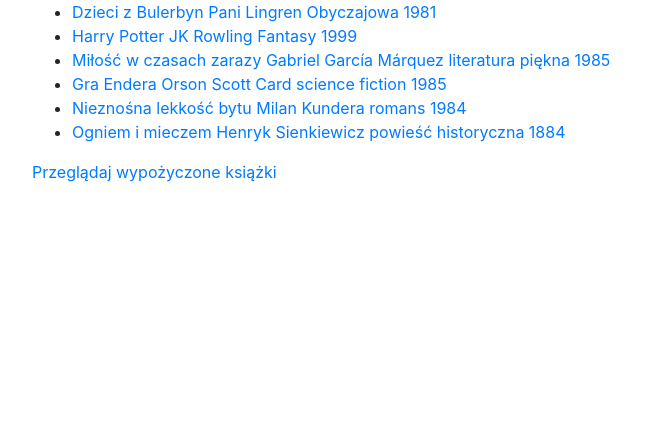
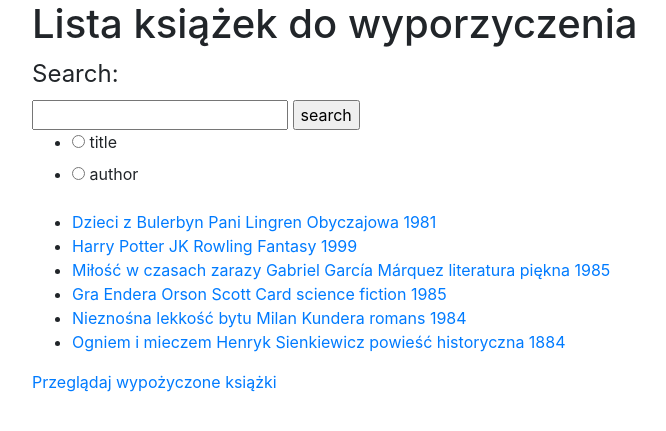
Before and after one commit to DamianPluskwa/library_app, a Django app: page /library/ in a window 1280 px wide. Shown: the top 431 px of the page, without its empty margins (53-719 px from the left). Run offline with Django 3.2, Linux system fonts and the light colour scheme; data comes from the database, SQL or seed files in the repository; both versions use the stored data as it was after the commit; some libraries are stand-ins or nearby versions.

Commit message:
dodanie filtrowania po tytule lub autorze

```diff
--- /dev/null
+++ b/biblioteka/library/forms.py
@@ -0,0 +1,9 @@
+from django import forms
+
+
+class SearchForm(forms.Form):
+    search_text = forms.CharField(label='Search field', max_length=100)
+    search_category = forms.ChoiceField(widget=forms.RadioSelect, choices=[
+        ('title', 'title'),
+        ('author', 'author')
+    ])
--- a/biblioteka/library/templates/library/list.html
+++ b/biblioteka/library/templates/library/list.html
@@ -4,6 +4,17 @@
 {% block title%}Lista dostępnych książek{% endblock %}
 
 {% block content%}
+<h1>Lista książek do wyporzyczenia</h1>
+
+<form method="post">
+  {% csrf_token %}
+  <fieldset>
+    <legend>Search:</legend>
+    {{ form.search_text }}
+    <input type="submit" value="search"><br>
+    {{form.search_category}}
+  </fieldset>
+</form>
 
 {% if books %}
 <ul>
--- a/biblioteka/library/templates/library/rented_list.html
+++ b/biblioteka/library/templates/library/rented_list.html
@@ -3,7 +3,7 @@
 
 {% block title%}Lista wypożyczonych książek{% endblock %}
 
-{% block content%}
+{% block content %}
 
 {% if rented_books %}
 <ul>
--- a/biblioteka/library/views.py
+++ b/biblioteka/library/views.py
@@ -1,16 +1,36 @@
 from django.shortcuts import render, get_object_or_404
 from .models import Book, Rent
+from .forms import SearchForm
+
 
 # Create your views here.
 
 
 def available_book_list(request):
-    books = Book.objects.filter(book_available=True)
+    if request.method == 'POST':
+        form = SearchForm(request.POST)
+        if form.is_valid():
+            # print(form.cleaned_data)
+            if form.cleaned_data["search_category"] == 'title':
+                books = Book.objects.filter(book_title__contains=form.cleaned_data["search_text"], book_available=True)
+            elif form.cleaned_data["search_category"] == 'author':
+                books = Book.objects.filter(book_author__contains=form.cleaned_data["search_text"], book_available=True)
+
+            return render(
+                request,
+                "library/list.html",
+                {"books": books,
+                 "form": form}
+            )
+    else:
+        books = Book.objects.filter(book_available=True)
+        form = SearchForm()
 
     return render(
         request,
         "library/list.html",
-        {"books": books},
+        {"books": books,
+         "form": form}
     )
 
 
```
Also changed, not shown: biblioteka/db.sqlite3.
